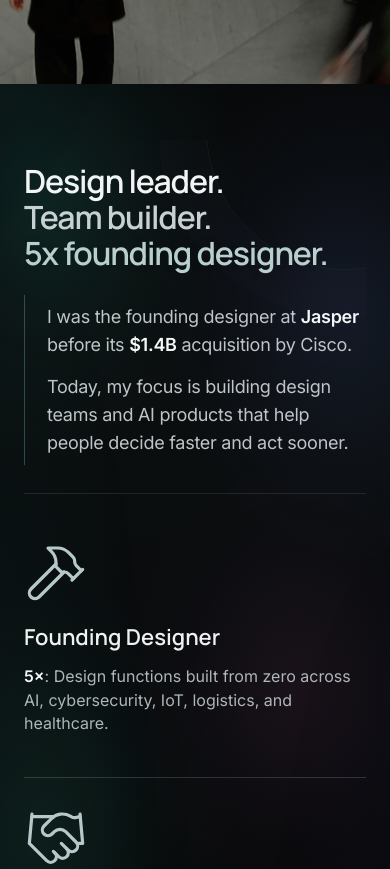
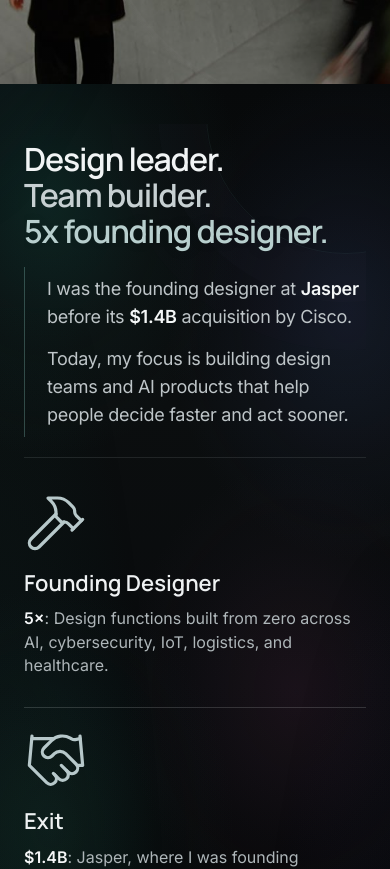
Before and after one commit to wownflutter/curtis-is, a React (Vite) app: page / in a window 390 px wide. Shown: the part 760-1629 px from the top of the page. Built offline with nearby package versions, Linux system fonts and the light colour scheme.

Commit message:
Tighten homepage vertical rhythm

```diff
--- a/app/globals.css
+++ b/app/globals.css
@@ -193,7 +193,7 @@
 .signal-concept #team {
   position:relative;
   overflow:hidden;
-  padding-top:88px;
+  padding-top:58px;
 }
 .signal-concept #team::before {
   content:'';
@@ -210,8 +210,8 @@
 .signal-concept #team .process-introduction {
   position:relative;
   overflow:hidden;
-  margin-bottom:30px;
-  padding:38px 0 46px;
+  margin-bottom:20px;
+  padding:25px 0 30px;
   border:0;
   border-bottom:1px solid rgba(231,240,242,.10);
   border-radius:0;
@@ -261,13 +261,13 @@
 }
 .signal-concept #team .career-proof-strip {
   gap:16px;
-  margin-bottom:96px;
+  margin-bottom:62px;
 }
 .signal-concept #team .career-proof-strip > .career-proof,
 .signal-concept #team .career-proof-strip > .career-proof:first-child,
 .signal-concept #team .career-proof-strip > .career-proof:last-child {
-  min-height:238px;
-  padding:20px 30px 24px;
+  min-height:205px;
+  padding:14px 30px 16px;
   border:0;
   border-left:1px solid rgba(231,240,242,.11);
   border-radius:0;
@@ -285,9 +285,10 @@
 .signal-concept #team .career-proof-strip > .career-proof:nth-child(3) {
   background:transparent;
 }
+.signal-concept #team .career-proof-strip h3 { margin:16px 0 10px; }
 .signal-concept #apps {
   position:relative;
-  padding-top:94px;
+  padding-top:62px;
   background:
     linear-gradient(180deg,rgba(12,15,16,.24),rgba(14,17,19,.68) 16%,rgba(10,12,14,.60) 100%);
   border-top:1px solid rgba(231,240,242,.09);
@@ -327,17 +328,17 @@
   }
 }
 @media(max-width:991px) {
-  .signal-concept #team .process-introduction { padding:36px 0; }
+  .signal-concept #team .process-introduction { padding:24px 0; }
   .signal-concept #team .career-proof-strip { gap:16px; }
 }
 @media(max-width:600px) {
   .signal-concept #header { background-attachment:scroll; }
   .signal-concept #intro h1 { font-size:clamp(32px,9.5vw,38px); line-height:1.2; }
-  .signal-concept #team { padding-top:56px; }
+  .signal-concept #team { padding-top:40px; }
   .signal-concept #team .process-introduction {
-    gap:24px;
-    margin-bottom:18px;
-    padding:24px 0 28px;
+    gap:18px;
+    margin-bottom:12px;
+    padding:18px 0 20px;
   }
   .signal-concept #team .process-introduction::after {
     top:-150px;
@@ -350,12 +351,12 @@
     padding:8px 0 8px 22px;
     border-left-width:1px;
   }
-  .signal-concept #team .career-proof-strip { gap:14px; margin-bottom:64px; }
+  .signal-concept #team .career-proof-strip { gap:10px; margin-bottom:44px; }
   .signal-concept #team .career-proof-strip > .career-proof,
   .signal-concept #team .career-proof-strip > .career-proof:first-child,
   .signal-concept #team .career-proof-strip > .career-proof:last-child {
     min-height:0;
-    padding:28px 0;
+    padding:20px 0;
     border:0;
     border-top:1px solid rgba(231,240,242,.11);
   }
```
